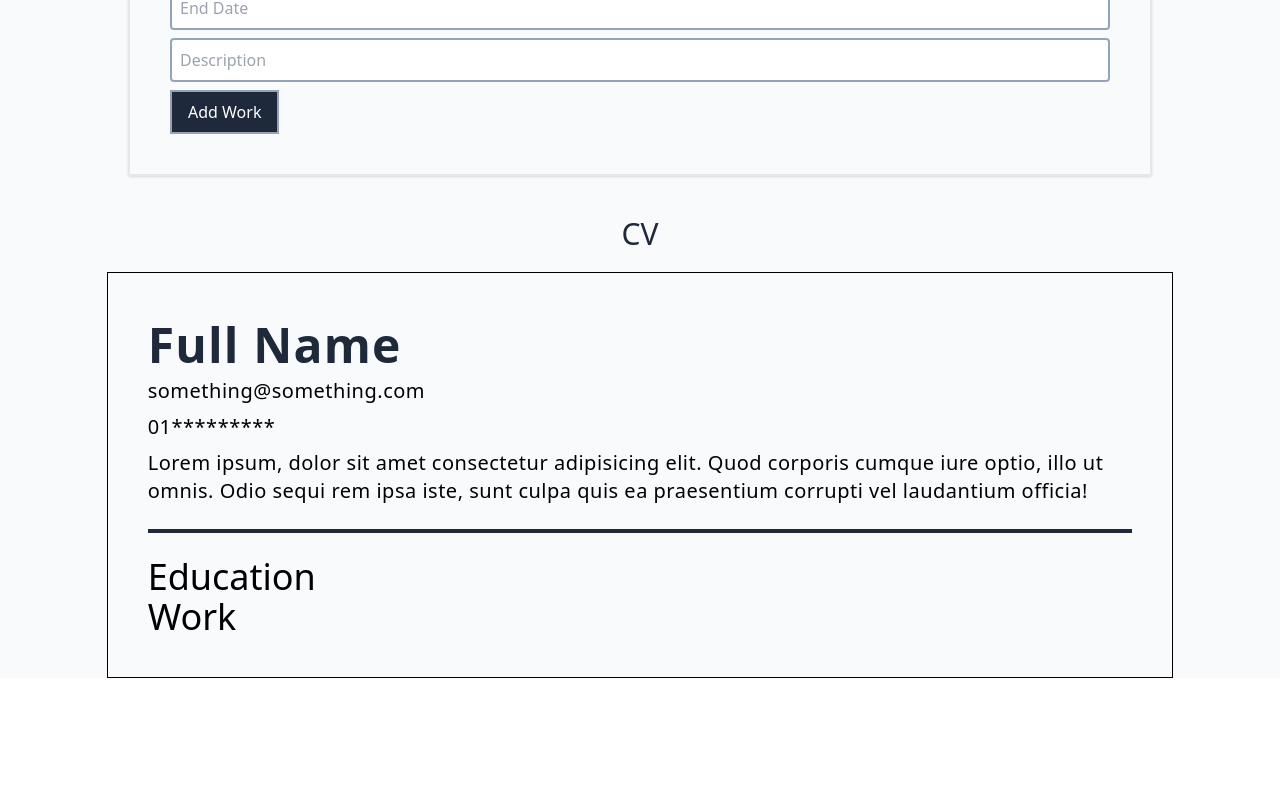
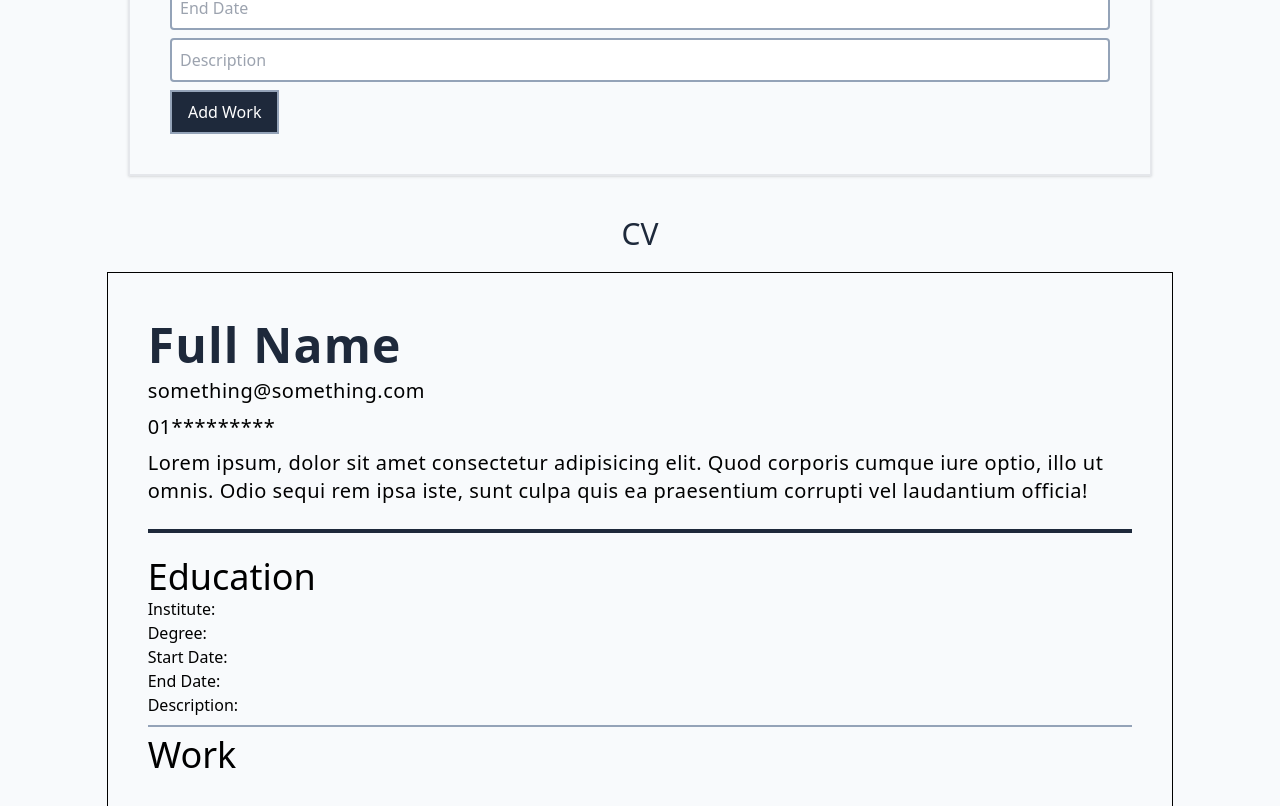
Before and after one commit to adnansyed101/CV-Generator, a React (Vite) app: page / in a window 1280 px wide. Shown: the part 992-1798 px from the top of the page. Before the commit the page ends 1690 px from the top, so only its background shows below. Built offline with nearby package versions, Linux system fonts and the light colour scheme.

Commit message:
add a data structure to the education state to pass data around

```diff
--- a/src/App.jsx
+++ b/src/App.jsx
@@ -11,7 +11,15 @@ const App = () => {
       "Lorem ipsum, dolor sit amet consectetur adipisicing elit. Quod corporis cumque iure optio, illo ut omnis. Odio sequi rem ipsa iste, sunt culpa quis ea praesentium corrupti vel laudantium officia!",
   });
 
-  const [education, setEducation] = useState([]);
+  const [education, setEducation] = useState([
+    {
+      institute: "",
+      degreeName: "",
+      startDate: "",
+      endDate: "",
+      description: "",
+    },
+  ]);
 
   const [workExperience, setWorkExperience] = useState([]);
 
```
